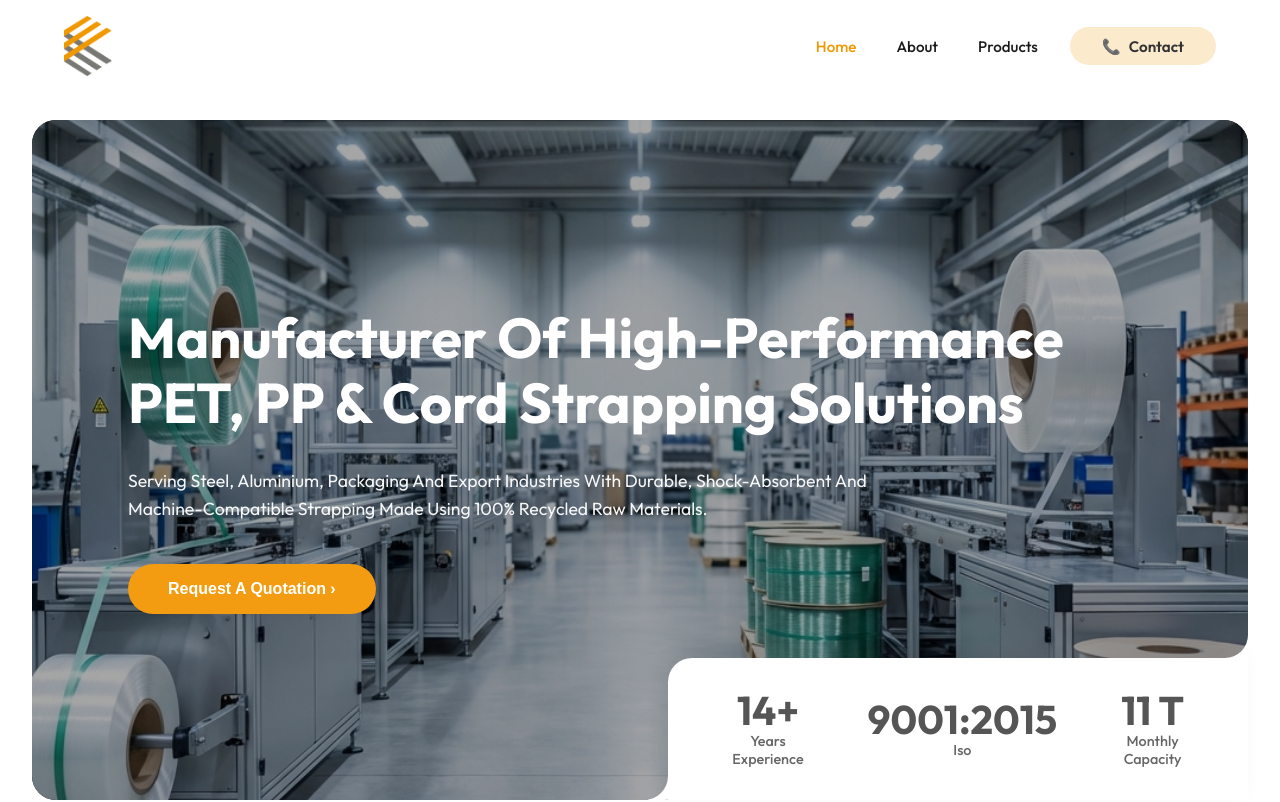
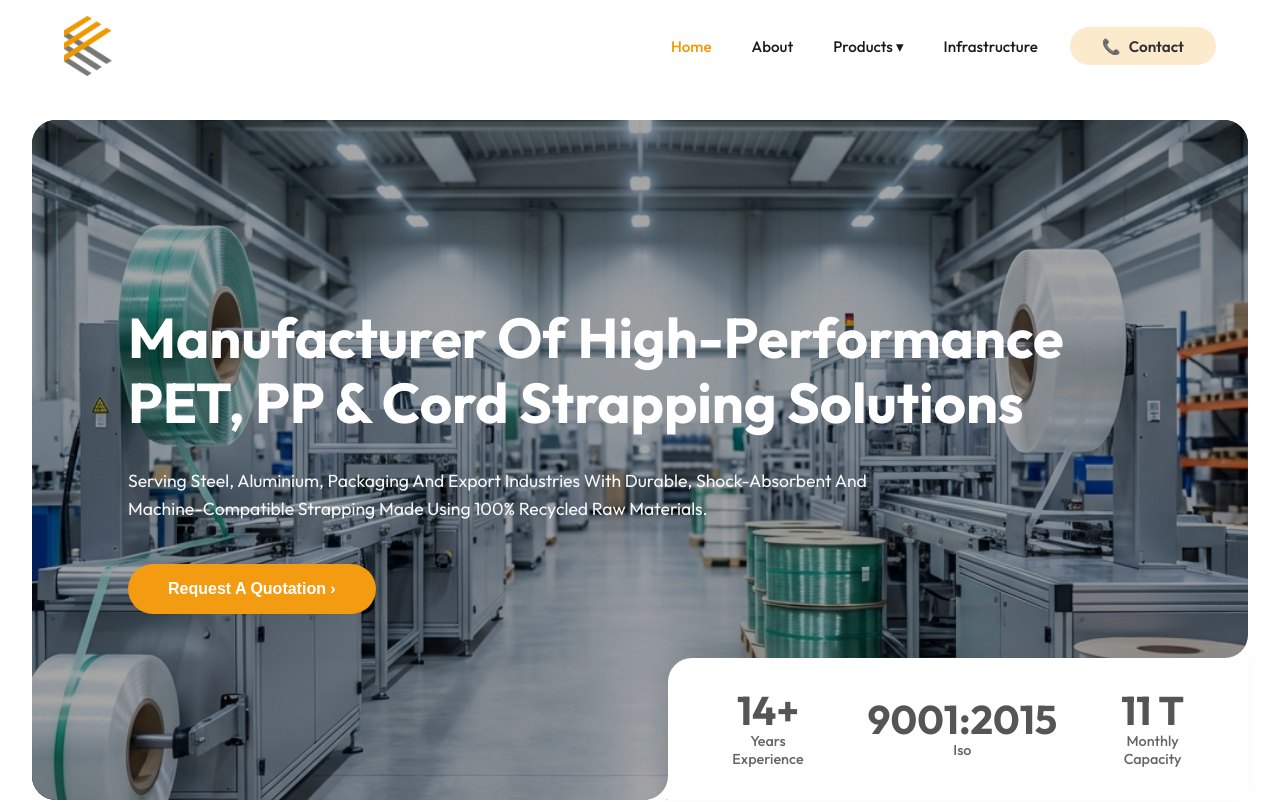
Before and after one commit to trivonotech/KARAM-PET---STRAP-INDUSTRIES, a Next.js app: page / in a window 1280 px wide. Shown: the top 802 px of the page. Built offline with nearby package versions, Linux system fonts and the light colour scheme; no server answers; the database is empty.

Commit message:
feat: Implement product dropdown menu in Navbar, add Infrastructure link, and update catalogue PDF.

```diff
--- a/src/components/Navbar.module.css
+++ b/src/components/Navbar.module.css
@@ -38,6 +38,52 @@
   /* Slightly smaller, cleaner */
   cursor: pointer;
   transition: color 0.2s;
+  padding: 1rem 0;
+  /* Add Hit area */
+}
+
+.dropdownItem {
+  position: relative;
+}
+
+.dropdownContent {
+  display: none;
+  position: absolute;
+  top: 100%;
+  left: -20px;
+  background-color: #ffffff;
+  min-width: 220px;
+  box-shadow: 0px 8px 16px 0px rgba(0, 0, 0, 0.1);
+  z-index: 1001;
+  border-radius: 8px;
+  padding: 0.5rem 0;
+  border-top: 3px solid var(--primary);
+}
+
+.dropdownItem:hover .dropdownContent {
+  display: flex;
+  flex-direction: column;
+}
+
+.dropdownContent a {
+  color: #333;
+  padding: 12px 20px;
+  text-decoration: none;
+  display: block;
+  font-size: 0.9rem;
+  border-bottom: 1px solid #f0f0f0;
+}
+
+.dropdownContent a:last-child {
+  border-bottom: none;
+}
+
+.dropdownContent a:hover {
+  background-color: #f9f9f9;
+  color: var(--primary);
+  padding-left: 25px;
+  /* Slide effect */
+  transition: all 0.2s;
 }
 
 .navLink:hover {
--- a/src/components/Navbar.tsx
+++ b/src/components/Navbar.tsx
@@ -37,12 +37,26 @@ export default function Navbar() {
               About
             </Link>
           </li>
+          <li className={styles.dropdownItem}>
+            <Link
+              href="/products"
+              className={`${styles.navLink} ${pathname.startsWith('/products') ? styles.active : ''}`}
+            >
+              Products ▾
+            </Link>
+            <div className={styles.dropdownContent}>
+              <Link href="/products/pet-strap">PET Strap</Link>
+              <Link href="/products/pp-strap">PP Strap</Link>
+              <Link href="/products/cord-strap">Cord Strap</Link>
+              <Link href="/products/tools">Tools & Accessories</Link>
+            </div>
+          </li>
           <li>
             <Link
-              href="/products"
-              className={`${styles.navLink} ${pathname === '/products' ? styles.active : ''}`}
+              href="/infrastructure"
+              className={`${styles.navLink} ${pathname === '/infrastructure' ? styles.active : ''}`}
             >
-              Products
+              Infrastructure
             </Link>
           </li>
 
```
Also changed, not shown: 1 other file (tests, documents, lock files or other folders).
